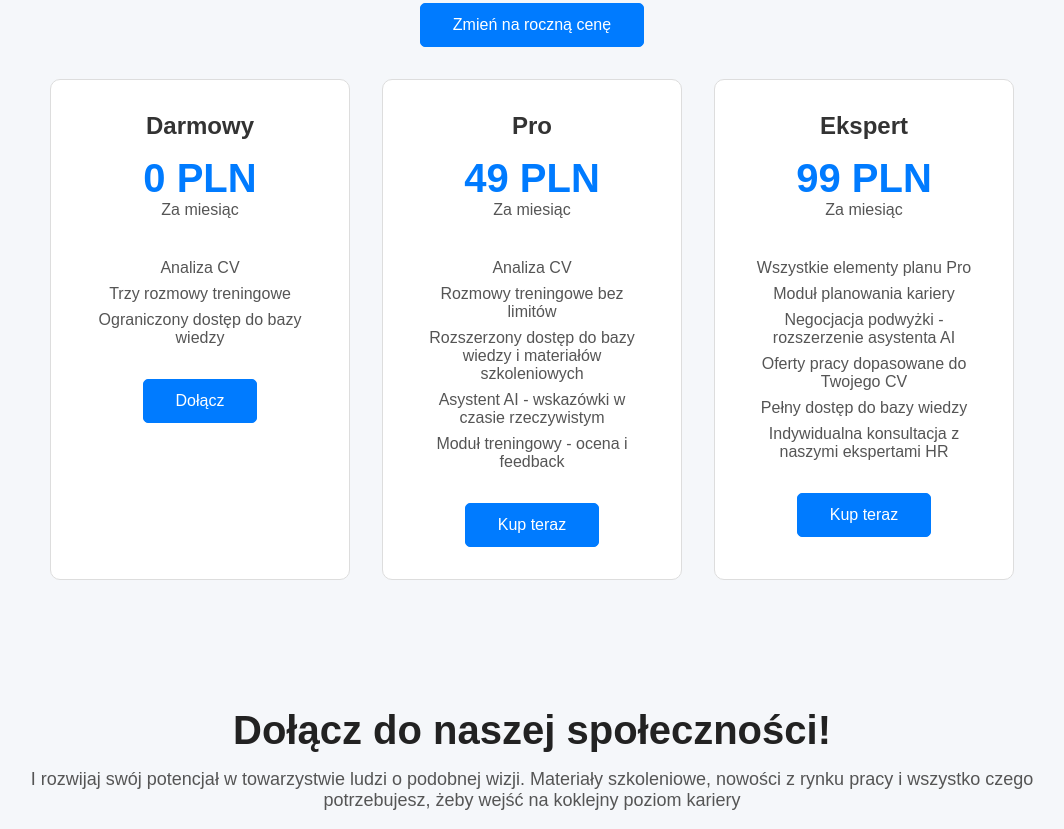
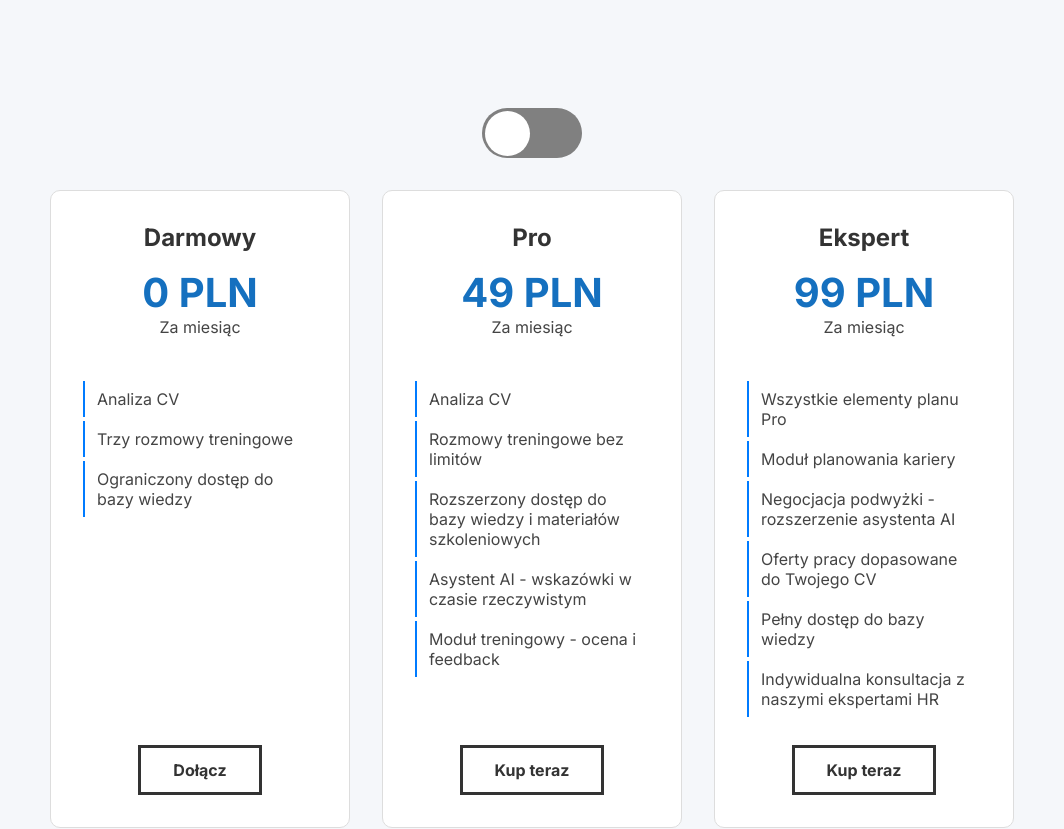
Before and after one commit to michalszyszko/landing-page, a plain HTML site: page index.html in a window 1280 px wide. Shown: the part 1640-2469 px from the top of the page, without its empty margins (108-1172 px from the left). Drawn offline with Linux system fonts and the light colour scheme.

Commit message:
added color, most sections done

```diff
--- a/css/main.css
+++ b/css/main.css
@@ -6,14 +6,54 @@
 }
 
 body {
-  font-family: Arial, sans-serif;
+  font-family: 'Inter', sans-serif;
 }
+
+.primary-button {
+  display: inline-block;
+  padding: 0.9rem 1.8rem;
+  font-size: 16px;
+  font-weight: 700;
+  color: #333;
+  border: 3px solid #333;
+  cursor: pointer;
+  position: relative;
+  background-color: transparent;
+  text-decoration: none;
+  overflow: hidden;
+  z-index: 1;
+  font-family: inherit;
+ }
+
+ .primary-button:hover {
+  color: white;
+  border-color:#1570BF;
+  transition: all .3s;
+ }
+
+ .primary-button::before {
+  content: "";
+  position: absolute;
+  left: 0;
+  top: 0;
+  width: 100%;
+  height: 100%;
+  /* background-color: #1570BF; */
+  transform: translateX(-100%);
+  transition: all .3s;
+  z-index: -1;
+ }
+
+ .primary-button:hover::before {
+  background-color: #1570BF;
+  transform: translateX(0);
+ }
 
 /* Wrapper to center everything */
 .wrapper {
   max-width: 1200px;
   margin: 0 auto;
-  padding: 0 2rem;
+  padding: 0 1.5rem;
 }
 
 /* Top menu container */
@@ -21,7 +61,7 @@ body {
   display: flex;
   justify-content: space-between;
   align-items: center;
-  height: 70px;
+  height: 90px;
   background-color: #ffffff;
   border-bottom: 1px solid #e0e0e0;
 }
@@ -30,6 +70,7 @@ body {
 .left-section {
   display: flex;
   align-items: center;
+  margin-left: 1rem;
 }
 
 /* Logo */
@@ -47,33 +88,25 @@ body {
 
 .nav-links a {
   text-decoration: none;
-  color: #333;
+  color: #222;
   font-weight: 500;
   transition: color 0.3s;
 }
 
 .nav-links a:hover {
-  color: #007bff;
+  color: #1570BF;
 }
 
 /* Right section: buttons */
 .auth-buttons {
   display: flex;
+  margin-right: 1rem;
   gap: 1rem;
 }
 
 .auth-buttons button {
   padding: 0.5rem 1.2rem;
-  border: 1px solid #007bff;
-  background-color: #007bff;
-  color: white;
-  border-radius: 4px;
   cursor: pointer;
-  transition: background-color 0.3s;
-}
-
-.auth-buttons button:hover {
-  background-color: #0056b3;
 }
 
 /* Centered Hero Banner */
@@ -91,31 +124,24 @@ body {
 }
 
 .hero-content h1 {
-  font-size: 3rem;
+  font-size: 5rem;
   font-weight: bold;
-  color: #222;
+  color: #1570BF;
   margin-bottom: 1rem;
 }
 
 .hero-content p {
-  font-size: 1.25rem;
-  color: #555;
+  font-size: 1.75rem;
+  color: #444;
   margin-bottom: 2rem;
 }
 
 .join-button {
   display: inline-block;
-  background-color: #007bff;
-  color: white;
+  color: #222;
   padding: 0.75rem 2rem;
   font-size: 1rem;
-  border-radius: 5px;
   text-decoration: none;
-  transition: background-color 0.3s;
-}
-
-.join-button:hover {
-  background-color: #0056b3;
 }
 
 /* New Section: Simple Section */
@@ -127,21 +153,21 @@ body {
   background-color: #f9f9f9;
 }
 
-.section-content {
+.simple-section-content {
   text-align: center;
   max-width: 800px;
 }
 
-.section-content h2 {
-  font-size: 2.5rem;
+.simple-section-content h2 {
+  font-size: 2rem;
   font-weight: bold;
-  color: #222;
+  color: #1570BF;
   margin-bottom: 1rem;
 }
 
-.section-content p {
-  font-size: 1.125rem;
-  color: #555;
+.simple-section-content p {
+  font-size: 1rem;
+  color: #444;
   margin-bottom: 2rem;
 }
 
@@ -169,13 +195,14 @@ body {
 
 .info-item h3 {
   font-size: 1.5rem;
-  color: #222;
+  color: #1570BF;
+  ;
   margin-bottom: 1rem;
 }
 
 .info-item p {
   font-size: 1rem;
-  color: #555;
+  color: #444;
   margin-bottom: 1.5rem;
 }
 
@@ -191,25 +218,54 @@ body {
   background-color: #f5f7fa;
 }
 
-.pricing-toggle {
+.pricing-toggle-section {
   display: flex;
   justify-content: center;
   margin-bottom: 2rem;
 }
 
-.toggle-price-btn {
-  padding: 0.75rem 2rem;
-  border: 1px solid #007bff;
-  background-color: #007bff;
-  color: white;
-  font-size: 1rem;
-  border-radius: 5px;
-  cursor: pointer;
-  transition: background-color 0.3s;
+.pricing-toggle-input[type=checkbox]{
+	height: 0;
+	width: 0;
+	visibility: hidden;
 }
 
-.toggle-price-btn:hover {
-  background-color: #0056b3;
+.pricing-toggle-label {
+	cursor: pointer;
+	text-indent: -9999px;
+	/* width: 200px;
+	height: 100px; */
+  width: 100px;
+  height: 50px;
+	background: grey;
+	display: block;
+	border-radius: 100px;
+	position: relative;
+}
+
+.pricing-toggle-label:after {
+	content: '';
+	position: absolute;
+	top: 2.5px;
+	left: 2.5px;
+	width: 45px;
+	height: 45px;
+	background: #fff;
+	border-radius: 90px;
+	transition: 0.3s;
+}
+
+.pricing-toggle-input:checked + .pricing-toggle-label {
+	background: #1570BF;
+}
+
+.pricing-toggle-input:checked + .pricing-toggle-label:after {
+	left: calc(100% - 5px);
+	transform: translateX(-100%);
+}
+
+.pricing-toggle-label:active:after {
+	width: 65px;
 }
 
 .pricing-container {
@@ -240,39 +296,81 @@ body {
 .price {
   font-size: 2.5rem;
   font-weight: bold;
-  color: #007bff;
+  color: #1570BF;
 }
 
 .price-duration {
   font-size: 1rem;
-  color: #555;
+  color: #444;
   margin-bottom: 1rem;
 }
 
 .pricing-features {
-  list-style: none;
+  /* list-style: none; */
   margin: 1.5rem 0;
   padding: 0;
-  color: #555;
+  color: #444;
+  flex-grow: 1;
+  text-align: left;
 }
 
+
+
+
+
+.pricing-features {
+  position: relative;
+}
 .pricing-features li {
+  position: relative;
+  left: 0;
+  color: #444;
+  list-style: none;
+  margin: 4px 0;
+  border-left: 2px solid #007bff;
+  transition: 0.5s;
+  cursor: pointer;
+}
+.pricing-features li:hover {
+  left: 10px;
+  color: #ffffff
+}
+.pricing-features li span {
+  position: relative;
+  padding: 8px;
+  padding-left: 12px;
+  display: inline-block;
+  z-index: 1;
+  transition: 0.5s;
+}
+.pricing-features li:hover span {
+  color: #111;
+}
+.pricing-features li:before {
+  content: "";
+  position: absolute;
+  width: 100%;
+  height: 100%;
+  background: #007bff;
+  transform: scaleX(0);
+  transform-origin: left;
+  transition: 0.5s;
+}
+.pricing-features li:hover:before {
+  transform: scaleX(1);
+}
+
+
+
+
+/* .pricing-features li {
   margin-bottom: 0.5rem;
-}
+} */
 
 .purchase-btn {
   padding: 0.75rem 2rem;
-  border: 1px solid #007bff;
-  background-color: #007bff;
-  color: white;
   font-size: 1rem;
-  border-radius: 5px;
   text-decoration: none;
-  transition: background-color 0.3s;
-}
-
-.purchase-btn:hover {
-  background-color: #0056b3;
 }
 
 /* Newsletter Section */
@@ -285,13 +383,13 @@ body {
 .newsletter-content h2 {
   font-size: 2.5rem;
   font-weight: bold;
-  color: #222;
+  color: #1570BF;
   margin-bottom: 1rem;
 }
 
 .newsletter-content p {
   font-size: 1.125rem;
-  color: #555;
+  color: #444;
   margin-bottom: 2rem;
 }
 
@@ -312,17 +410,8 @@ body {
 
 .newsletter-btn {
   padding: 0.75rem 2rem;
-  border: 1px solid #007bff;
-  background-color: #007bff;
-  color: white;
   font-size: 1rem;
-  border-radius: 5px;
   cursor: pointer;
-  transition: background-color 0.3s;
-}
-
-.newsletter-btn:hover {
-  background-color: #0056b3;
 }
 
 /* Footer Section */
@@ -330,7 +419,6 @@ body {
   background-color: #222;
   color: #fff;
   padding: 4rem 2rem;
-  margin-top: 4rem;
 }
 
 .footer-container {
@@ -382,3 +470,29 @@ body {
 .footer-column p a:hover {
   color: #007bff;
 }
+
+/* Responsive design */
+@media (max-width: 768px) {
+
+  .wrapper {
+    max-width: 768px;
+    padding: 0 0;
+  }
+
+  .top-menu {
+    height: auto;
+    flex-direction: column;
+    padding-top: 1rem;
+    padding-bottom: 1rem;
+    gap: 1rem;
+  }
+
+  .pricing-container {
+    flex-direction: column;
+    align-items: center;
+  }
+
+  .pricing-option {
+    width: 400px;
+  }
+}
--- a/index.html
+++ b/index.html
@@ -3,8 +3,9 @@
 <head>
   <meta charset="UTF-8" />
   <meta name="viewport" content="width=device-width, initial-scale=1.0"/>
-  <title>Top Menu</title>
+  <title>JobPilotAI</title>
   <link rel="stylesheet" href="./css/main.css" />
+  <link href="https://fonts.googleapis.com/css2?family=Inter:wght@400;500;600;700&display=swap" rel="stylesheet">
 </head>
 <body>
   <div class="wrapper">
@@ -23,8 +24,8 @@
         </nav>
       </div>
       <div class="auth-buttons">
-        <button class="login-btn">Zaloguj się</button>
-        <button class="signup-btn">Zarejestruj się</button>
+        <button class="login-btn primary-button">Zaloguj się</button>
+        <button class="signup-btn primary-button">Zarejestruj się</button>
       </div>
     </header>
 
@@ -33,13 +34,13 @@
       <div class="hero-content">
         <h1>JobPilotAI</h1>
         <p>Nowoczesne wsparcie, które otwiera drzwi kariery</p>
-        <a href="#join" class="join-button">Wypróbuj za darmo</a>
+        <a href="#join" class="join-button primary-button">Wypróbuj za darmo</a>
       </div>
     </section>
 
     <!-- New Section -->
     <section class="simple-section">
-      <div class="section-content">
+      <div class="simple-section-content">
         <h2>Stres przed rozmową kwalifikacyjną?</h2>
         <p>Zyskaj przewagę nad konkurencją dzięki JobPilotAi. Nasz ekosystem narzędzi wspiera Cię na każdym etapie poszukiwania pracy. Dzięki inteligentnym podpowiedziom w czasie rzeczywistym, płynnie dostosowujesz się do każdej sytuacji i żadne pytanie nie jest Cię w stanie zaskoczyć. Rekrutacja staje się łatwiejsza, mniej stresująca, a twoja skuteczność osiąga nowe rekordy. Być może jesteś tylko jedną, właściwą rozmowę od spełnienia swoich zawodowych marzeń. Osiągnij sukces z nami.</p>
       </div>
@@ -83,8 +84,8 @@
 
     <!-- Pricing Section -->
     <section class="pricing-section">
-      <div class="pricing-toggle">
-        <button class="toggle-price-btn">Zmień na roczną cenę</button>
+      <div class="pricing-toggle-section">
+        <input class="pricing-toggle-input" type="checkbox" id="switch" /><label class="pricing-toggle-label" for="switch">Toggle</label>
       </div>
       <div class="pricing-container">
         <div class="pricing-option">
@@ -92,38 +93,38 @@
           <p class="price">0 PLN</p>
           <p class="price-duration">Za miesiąc</p>
           <ul class="pricing-features">
-            <li>Analiza CV</li>
-            <li>Trzy rozmowy treningowe</li>
-            <li>Ograniczony dostęp do bazy wiedzy</li>
+            <li><span>Analiza CV</span></li>
+            <li><span>Trzy rozmowy treningowe</span></li>
+            <li><span>Ograniczony dostęp do bazy wiedzy</span></li>
           </ul>
-          <a href="#" class="purchase-btn">Dołącz</a>
+          <button class="purchase-btn primary-button">Dołącz</button>
         </div>
         <div class="pricing-option">
           <h3>Pro</h3>
           <p class="price">49 PLN</p>
           <p class="price-duration">Za miesiąc</p>
           <ul class="pricing-features">
-            <li>Analiza CV</li>
-            <li>Rozmowy treningowe bez limitów</li>
-            <li>Rozszerzony dostęp do bazy wiedzy i materiałów szkoleniowych</li>
-            <li>Asystent AI - wskazówki w czasie rzeczywistym</li>
-            <li>Moduł treningowy - ocena i feedback</li>
+            <li><span>Analiza CV</span></li>
+            <li><span>Rozmowy treningowe bez limitów</span></li>
+            <li><span>Rozszerzony dostęp do bazy wiedzy i materiałów szkoleniowych</span></li>
+            <li><span>Asystent AI - wskazówki w czasie rzeczywistym</span></li>
+            <li><span>Moduł treningowy - ocena i feedback</span></li>
           </ul>
-          <a href="#" class="purchase-btn">Kup teraz</a>
+          <button class="purchase-btn primary-button">Kup teraz</button>
         </div>
         <div class="pricing-option">
           <h3>Ekspert</h3>
           <p class="price">99 PLN</p>
           <p class="price-duration">Za miesiąc</p>
           <ul class="pricing-features">
-            <li>Wszystkie elementy planu Pro</li>
-            <li>Moduł planowania kariery</li>
-            <li>Negocjacja podwyżki - rozszerzenie asystenta AI</li>
-            <li>Oferty pracy dopasowane do Twojego CV</li>
-            <li>Pełny dostęp do bazy wiedzy</li>
-            <li>Indywidualna konsultacja z naszymi ekspertami HR</li>
+            <li><span>Wszystkie elementy planu Pro</span></li>
+            <li><span>Moduł planowania kariery</span></li>
+            <li><span>Negocjacja podwyżki - rozszerzenie asystenta AI</span></li>
+            <li><span>Oferty pracy dopasowane do Twojego CV</span></li>
+            <li><span>Pełny dostęp do bazy wiedzy</span></li>
+            <li><span>Indywidualna konsultacja z naszymi ekspertami HR</span></li>
           </ul>
-          <a href="#" class="purchase-btn">Kup teraz</a>
+          <button class="purchase-btn primary-button">Kup teraz</button>
         </div>
       </div>
     </section>
@@ -135,7 +136,7 @@
         <p>I rozwijaj swój potencjał w towarzystwie ludzi o podobnej wizji. Materiały szkoleniowe, nowości z rynku pracy i wszystko czego potrzebujesz, żeby wejść na koklejny poziom kariery</p>
         <div class="newsletter-signup">
           <input type="email" placeholder="Wpisz swój e-mail" class="email-input" />
-          <button class="newsletter-btn">Zapisz się</button>
+          <button class="newsletter-btn primary-button">Zapisz się</button>
         </div>
       </div>
     </section>
```
